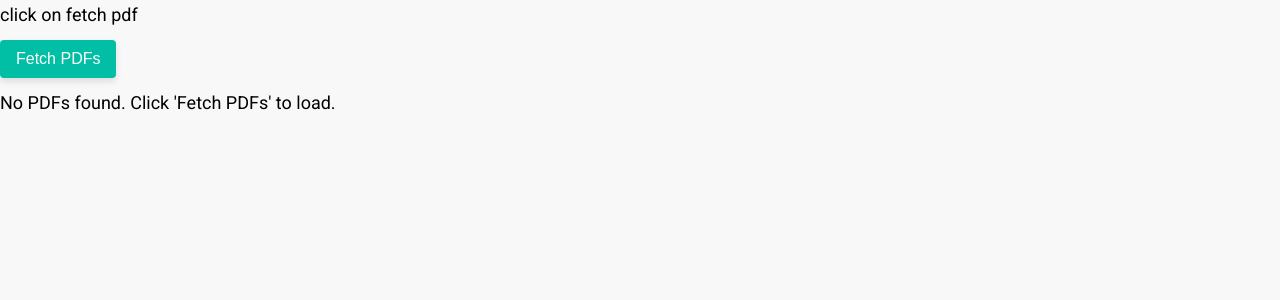
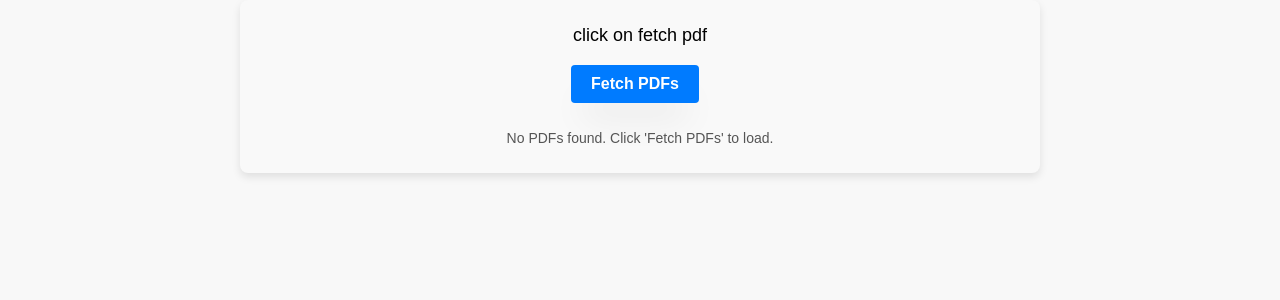
Before and after one commit to Abhiriat/GNE-CONNECT, a React (Vite) app: page /read in a window 1280 px wide. Shown: the top 300 px of the page. Built offline with nearby package versions, Linux system fonts and the light colour scheme.

Commit message:
chnages to read.jsx and css and updation of pdf feature

```diff
--- a/src/components/Pdf/Read.css
+++ b/src/components/Pdf/Read.css
@@ -1,32 +1,98 @@
+/* Read.css */
 
+/* General container styling */
+.read-container {
+  font-family: Arial, sans-serif;
+  padding: 20px;
+  max-width: 800px;
+  margin: 0 auto;
+  text-align: center;
+  background-color: #f9f9f9;
+  border-radius: 8px;
+  box-shadow: 0 4px 8px rgba(0, 0, 0, 0.1);
+}
+
+/* Error message styling */
+.error-message {
+  color: #ff4d4d;
+  font-size: 14px;
+  margin-bottom: 15px;
+}
+
+/* Button styling */
 button {
-    background-color: #00bfa5; /* Update color to match the theme */
-    color: white;
-    padding: 10px 16px;
+  background-color: #007bff;
+  color: #fff;
+  padding: 10px 20px;
   border: none;
   border-radius: 4px;
+  cursor: pointer;
   font-size: 16px;
-    font-weight: 500;
-    cursor: pointer;
-    margin: 10px 0;
-    box-shadow: 0 4px 6px rgba(0, 0, 0, 0.1); /* Soft shadow */
-    transition: transform 0.1s ease, box-shadow 0.3s ease;
+  transition: background-color 0.3s ease;
+  margin-top: 15px;
 }
 
-  button:hover {
-    background-color: #00897b; /* Slightly darker on hover */
+button:disabled {
+  background-color: #a9a9a9;
+  cursor: not-allowed;
 }
 
-  button:focus {
-    outline: none;
+button:hover:not(:disabled) {
+  background-color: #0056b3;
 }
 
-  button:active {
-    transform: scale(0.98); /* Slight click animation */
-    box-shadow: 0 2px 4px rgba(0, 0, 0, 0.15);
+/* List styling */
+ul {
+  list-style-type: none;
+  padding: 0;
+  margin: 20px 0;
+  text-align: left;
 }
 
+ul li {
+  padding: 10px;
+  margin-bottom: 10px;
+  background-color: #fff;
+  border-radius: 4px;
+  box-shadow: 0 2px 4px rgba(0, 0, 0, 0.1);
+}
 
-  .container1{
-    position: absolute;
+/* PDF container styling */
+.pdf-container {
+  margin-top: 20px;
 }
+
+.pdf-container iframe {
+  display: block;
+  margin: 0 auto;
+  border-radius: 4px;
+}
+
+.pdf-container p {
+  color: #555;
+  font-size: 14px;
+}
+
+/* Responsive design */
+@media screen and (max-width: 768px) {
+  iframe {
+    width: 100%;
+    height: auto;
+  }
+}
+
+@media screen and (max-width: 480px) {
+  button {
+    width: 100%;
+    padding: 12px 0;
+  }
+
+  ul li {
+    font-size: 14px;
+  }
+
+  .pdf-container iframe {
+    width: 100%;
+    height: 300px;
+  }
+}
--- a/src/dummydata.js
+++ b/src/dummydata.js
@@ -2,7 +2,7 @@ export const homeAbout = [
   {
     id: 1,
     cover: "https://img.icons8.com/dotty/80/000000/storytelling.png",
-    title: "Online Videos",
+    title: "Online Courses",
     desc: "Far far away, behind the word mountains, far from the countries Vokalia and Consonantia, there live the blind texts.",
   },
   {
@@ -14,7 +14,7 @@ export const homeAbout = [
   {
     id: 1,
     cover: "https://img.icons8.com/ios/80/000000/athlete.png",
-    title: "Learn with Expert Teachers",
+    title: "Learn with Expert",
     desc: "Far far away, behind the word mountains, far from the countries Vokalia and Consonantia, there live the blind texts.",
   },
 ]
@@ -187,6 +187,7 @@ export const online = [
     hoverCover: "./images/courses/online/o3.1.png",
     courseName: "Computer Science",
     course: "10 Courses",
+    readlink:'/read'
   },
   {
     cover: "./images/courses/online/o4.png",
@@ -245,33 +246,46 @@ export const online = [
 ]
 export const team = [
   {
-    cover: "./images/testo/mypic.jpg",
-    name: "Abhishek Singh",
+    cover: "./images/team/t1.webp",
+    name: "Ph.D Adrian Molises",
     work: "DEVELOPER AND LEAD INSTRUCTOR",
-    linkedin: "https://www.linkedin.com/in/abhishek-singh",
-    instagram: "https://www.instagram.com/abhi_riat28",
-    github: "https://github.com/Abhiriat",
   },
   {
-    cover: "./images/testo/jaggipic.jpg",
-    name: "Jagjot Singh",
+    cover: "./images/team/t2.webp",
+    name: "Ph.D Arthur MaGregor",
     work: "DEVELOPER AND LEAD INSTRUCTOR",
-    linkedin: "https://www.linkedin.com/in/jagjot-singh-5799ba224/",
-    instagram: "https://www.instagram.com/jot_2287",
-    github: "https://github.com/jagjotsingh7935",
   },
   {
-    cover: "./images/testo/anshpic.jpg",
-    name: "Ansh Kumar",
+    cover: "./images/team/t3.webp",
+    name: "Ph.D Anna Hanzen",
     work: "DEVELOPER AND LEAD INSTRUCTOR",
-    linkedin: "https://www.linkedin.com/in/anshhhhh?utm_source=share&utm_campaign=share_via&utm_content=profile&utm_medium=android_app",
-    instagram: "https://www.instagram.com/anshiii.oyee/",
-    github: "https://github.com/Ansssh",
   },
-];
-
-
-
+  {
+    cover: "./images/team/t4.webp",
+    name: "Ph.D Brian Wooden",
+    work: "DEVELOPER AND LEAD INSTRUCTOR",
+  },
+  {
+    cover: "./images/team/t5.webp",
+    name: "Ph.D Adrian Molises",
+    work: "DEVELOPER AND LEAD INSTRUCTOR",
+  },
+  {
+    cover: "./images/team/t6.webp",
+    name: "Ph.D Arthur MaGregor",
+    work: "DEVELOPER AND LEAD INSTRUCTOR",
+  },
+  {
+    cover: "./images/team/t7.webp",
+    name: "Ph.D Anna Hanzen",
+    work: "DEVELOPER AND LEAD INSTRUCTOR",
+  },
+  {
+    cover: "./images/team/t8.webp",
+    name: "Ph.D Brian Wooden",
+    work: "DEVELOPER AND LEAD INSTRUCTOR",
+  },
+]
 export const price = [
   {
     name: "BASIC PLAN",
@@ -386,17 +400,16 @@ export const testimonal = [
   },
   {
     id: 2,
+    name: "Ansh Kumar",
+    post: "Developer",
+    desc: "Far far away, behind the word mountains, far from the countries Vokalia and Consonantia, there live the blind texts.",
+    cover: "./images/testo/anshpic.jpg",
+  },
+  {
+    id: 3,
     name: "Jagjot Singh",
     post: "Developer",
     desc: "Far far away, behind the word mountains, far from the countries Vokalia and Consonantia, there live the blind texts.",
     cover: "./images/testo/jaggipic.jpg",
   },
-  {
-    id: 3,
-    name: "Ansh Kumar",
-    post: "Developer",
-    desc: "Far far away, behind the word mountains, far from the countries Vokalia and Consonantia, there live the blind texts.",
-    cover: "./images/testo/anshpic.jpg",
-  },
-
 ]
```
Lines whose indentation alone changed are shown as unchanged.
